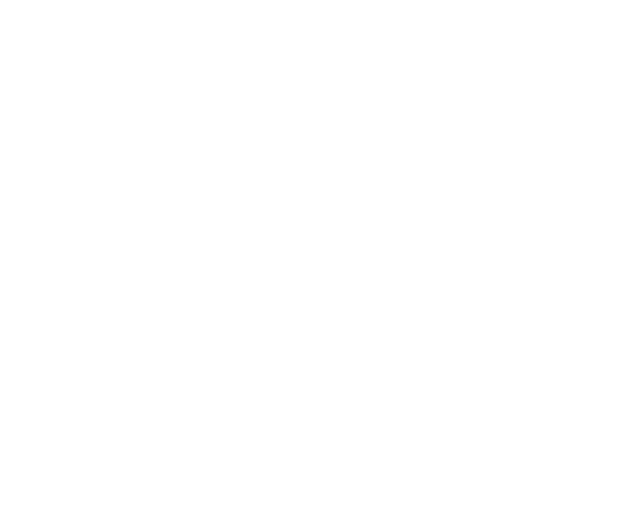
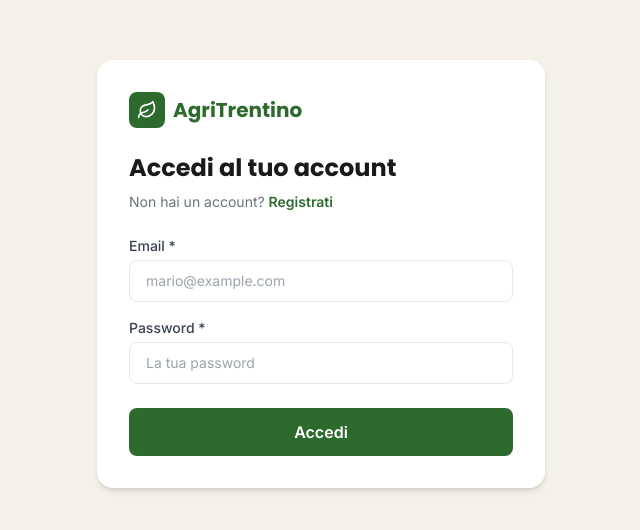
Before and after one commit to Fatmire09/AgriTrentino, a React (Vite) app in the folder client/: page /login in a window 1280 px wide. Before the commit this address had no page. Shown: the part 126-656 px from the top of the page, without its empty margins (319-959 px from the left). Built offline with nearby package versions, Linux system fonts and the light colour scheme.

Commit message:
feat(US7): aggiungi pagina Login con salvataggio JWT e redirect

```diff
--- a/client/src/App.jsx
+++ b/client/src/App.jsx
@@ -6,6 +6,7 @@
 import CTAFinale from './components/CTAFinale'
 import Footer from './components/Footer'
 import Register from './pages/Register'
+import Login from './pages/Login'
 
 export default function App() {
   return (
@@ -24,6 +25,7 @@
           </div>
         } />
         <Route path="/register" element={<Register />} />
+        <Route path="/login" element={<Login />} />
       </Routes>
     </BrowserRouter>
   )
--- /dev/null
+++ b/client/src/pages/Login.jsx
@@ -0,0 +1,119 @@
+import { useState } from 'react'
+import { Link, useNavigate } from 'react-router-dom'
+import { Leaf } from 'lucide-react'
+
+export default function Login() {
+  const navigate = useNavigate()
+  const [form, setForm] = useState({ email: '', password: '' })
+  const [errors, setErrors] = useState({})
+  const [touched, setTouched] = useState({})
+  const [serverError, setServerError] = useState('')
+  const [loading, setLoading] = useState(false)
+
+  const validateField = (name, value) => {
+    if (name === 'email') {
+      if (!value.trim()) return 'Email obbligatoria'
+      if (!/^[^\s@]+@[^\s@]+\.[^\s@]+$/.test(value)) return 'Formato email non valido'
+    }
+    if (name === 'password' && !value) return 'Password obbligatoria'
+    return ''
+  }
+
+  const handleChange = (e) => {
+    setForm({ ...form, [e.target.name]: e.target.value })
+    setErrors({ ...errors, [e.target.name]: '' })
+    setServerError('')
+  }
+
+  const handleBlur = (e) => {
+    const { name, value } = e.target
+    setTouched((prev) => ({ ...prev, [name]: true }))
+    const error = validateField(name, value)
+    if (error) setErrors((prev) => ({ ...prev, [name]: error }))
+  }
+
+  const handleSubmit = async (e) => {
+    e.preventDefault()
+    const newErrors = {}
+    if (!form.email.trim()) newErrors.email = 'Email obbligatoria'
+    else if (!/^[^\s@]+@[^\s@]+\.[^\s@]+$/.test(form.email)) newErrors.email = 'Formato email non valido'
+    if (!form.password) newErrors.password = 'Password obbligatoria'
+    if (Object.keys(newErrors).length > 0) { setErrors(newErrors); return }
+
+    setLoading(true)
+    try {
+      const res = await fetch('http://localhost:3001/api/v1/auth/login', {
+        method: 'POST',
+        headers: { 'Content-Type': 'application/json' },
+        body: JSON.stringify({ email: form.email, password: form.password }),
+      })
+      const data = await res.json()
+      if (!res.ok) {
+        setServerError(data.error || 'Errore durante il login')
+        return
+      }
+      localStorage.setItem('token', data.token)
+      localStorage.setItem('user', JSON.stringify(data.user))
+      navigate('/')
+    } catch {
+      setServerError('Impossibile contattare il server. Riprova più tardi.')
+    } finally {
+      setLoading(false)
+    }
+  }
+
+  const getFieldClass = (name) => {
+    const base = 'w-full border rounded-lg px-4 py-2.5 text-sm focus:outline-none focus:ring-2 '
+    if (!touched[name]) return base + 'focus:ring-agri-green'
+    if (errors[name]) return base + 'border-red-400 focus:ring-red-400'
+    return base + 'border-green-400 focus:ring-agri-green'
+  }
+
+  return (
+    <div className="min-h-screen bg-agri-beige flex items-center justify-center px-4">
+      <div className="bg-white rounded-2xl shadow-md w-full max-w-md p-8">
+        <div className="flex items-center gap-2 mb-6">
+          <div className="w-9 h-9 rounded-lg bg-agri-green flex items-center justify-center">
+            <Leaf className="w-5 h-5 text-white" />
+          </div>
+          <span className="font-poppins text-xl font-bold text-agri-green">AgriTrentino</span>
+        </div>
+
+        <h1 className="font-poppins font-bold text-2xl mb-2">Accedi al tuo account</h1>
+        <p className="text-gray-500 text-sm mb-6">
+          Non hai un account?{' '}
+          <Link to="/register" className="text-agri-green font-semibold hover:underline">Registrati</Link>
+        </p>
+
+        {serverError && (
+          <div className="bg-red-50 border border-red-200 text-red-600 text-sm px-4 py-3 rounded-lg mb-4">
+            {serverError}
+          </div>
+        )}
+
+        <form onSubmit={handleSubmit} className="flex flex-col gap-4">
+          <div>
+            <label className="text-sm font-medium text-gray-700 block mb-1">Email *</label>
+            <input type="email" name="email" value={form.email}
+              onChange={handleChange} onBlur={handleBlur}
+              placeholder="mario@example.com" className={getFieldClass('email')} />
+            {errors.email && <p className="text-red-500 text-xs mt-1">{errors.email}</p>}
+          </div>
+
+          <div>
+            <label className="text-sm font-medium text-gray-700 block mb-1">Password *</label>
+            <input type="password" name="password" value={form.password}
+              onChange={handleChange} onBlur={handleBlur}
+              placeholder="La tua password" className={getFieldClass('password')} />
+            {errors.password && <p className="text-red-500 text-xs mt-1">{errors.password}</p>}
+          </div>
+
+          <button type="submit" disabled={loading}
+            className="w-full bg-agri-green text-white font-semibold py-3 rounded-lg hover:bg-green-800 transition-colors mt-2 disabled:opacity-50">
+            {loading ? 'Accesso in corso...' : 'Accedi'}
+          </button>
+        </form>
+      </div>
+    </div>
+  )
+}
```
